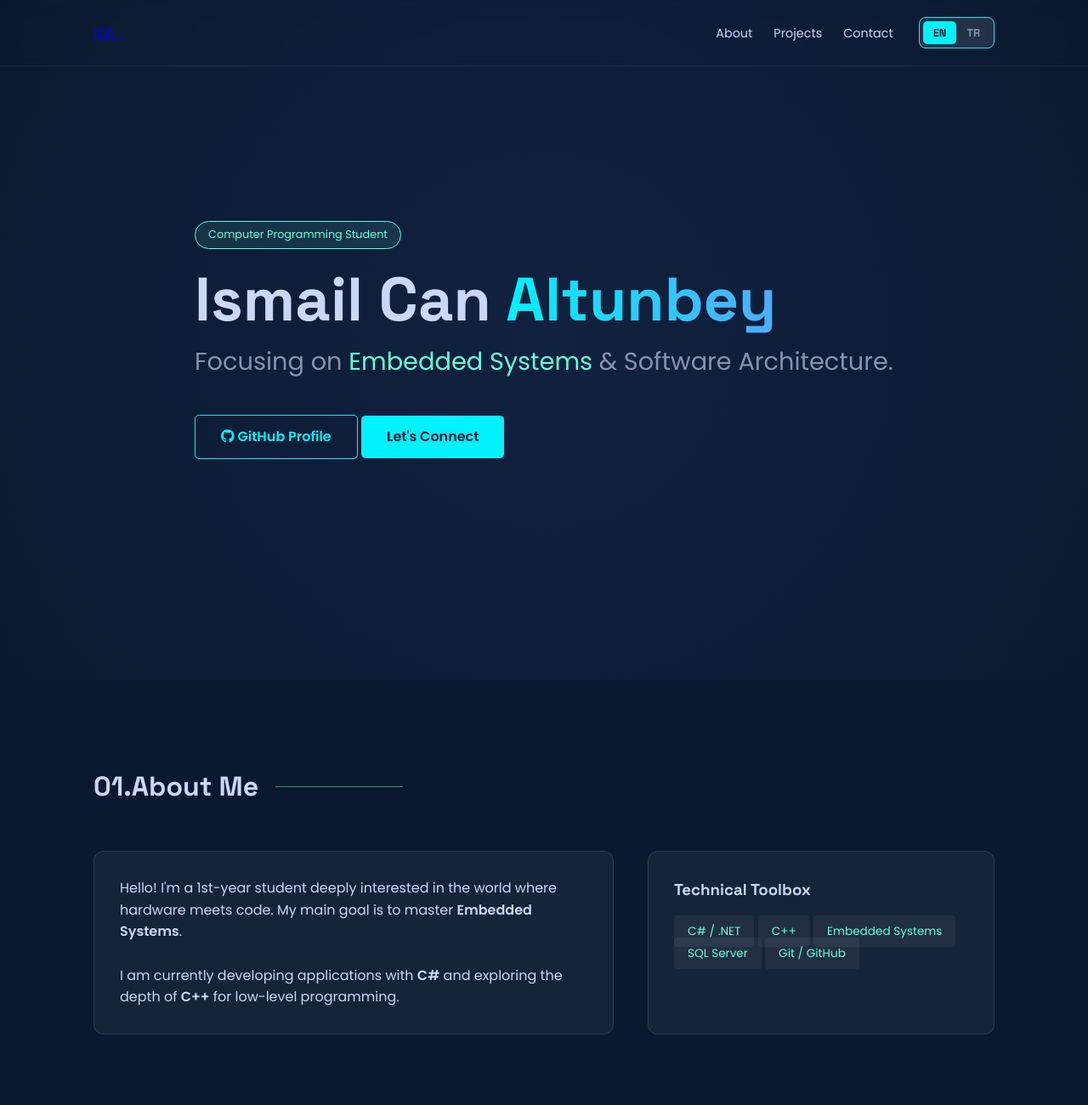
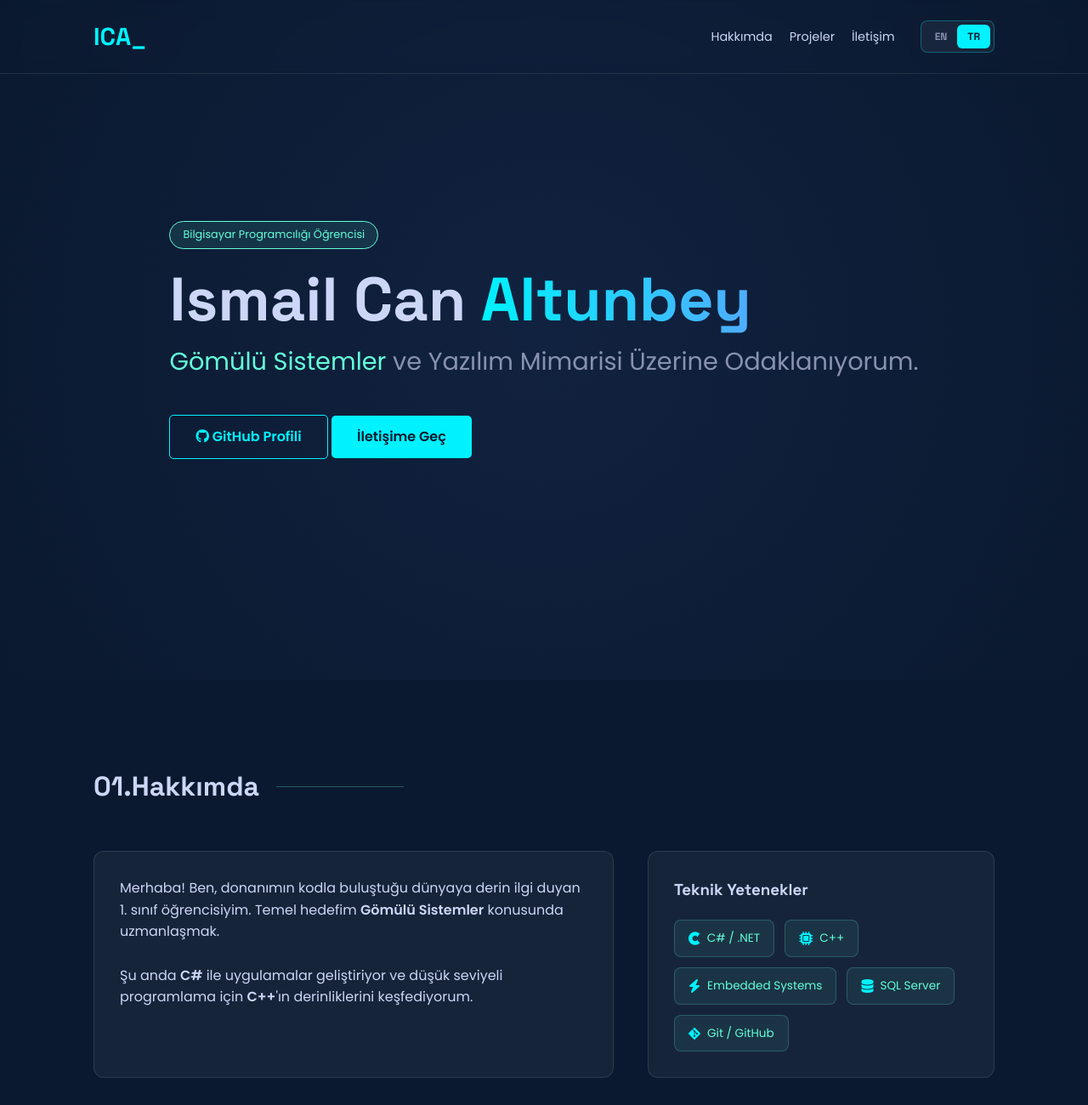
Before and after one commit to ismailcaltunbey-lgtm/Portfolio, a plain HTML site: page index.html in a window 1280 px wide. Shown: the top 1300 px of the page at 85% size. Drawn offline with Linux system fonts and the light colour scheme.

Commit message:
Update index.html

```diff
--- a/index.html
+++ b/index.html
@@ -6,7 +6,7 @@
     <title>Ismail Can Altunbey | Portfolio</title>
     <!-- Google Fonts -->
     <link href="https://fonts.googleapis.com/css2?family=Space+Grotesk:wght@300;400;600;700&family=Poppins:wght@300;400;600&display=swap" rel="stylesheet">
-    <!-- Font Awesome -->
+    <!-- Font Awesome (Icons) -->
     <link rel="stylesheet" href="https://cdnjs.cloudflare.com/ajax/libs/font-awesome/6.4.0/css/all.min.css">
 
     <style>
@@ -21,7 +21,12 @@
             --transition: all 0.3s cubic-bezier(0.645, 0.045, 0.355, 1);
         }
 
-        * { margin: 0; padding: 0; box-sizing: border-box; scroll-behavior: smooth; }
+        * {
+            margin: 0;
+            padding: 0;
+            box-sizing: border-box;
+            scroll-behavior: smooth;
+        }
 
         body {
             font-family: 'Poppins', sans-serif;
@@ -31,11 +36,27 @@
             overflow-x: hidden;
         }
 
-        h1, h2, h3, .logo { font-family: 'Space Grotesk', sans-serif; }
-        .container { max-width: 1100px; margin: 0 auto; padding: 0 20px; }
-        .bg-glow { position: fixed; top: 0; left: 0; width: 100%; height: 100%; z-index: -1; background: radial-gradient(circle at 50% 50%, #112240 0%, #0a192f 100%); }
+        h1, h2, h3, .logo {
+            font-family: 'Space Grotesk', sans-serif;
+        }
 
-        /* Navbar & Language Switcher */
+        .container {
+            max-width: 1100px;
+            margin: 0 auto;
+            padding: 0 20px;
+        }
+
+        .bg-glow {
+            position: fixed;
+            top: 0;
+            left: 0;
+            width: 100%;
+            height: 100%;
+            z-index: -1;
+            background: radial-gradient(circle at 50% 50%, #112240 0%, #0a192f 100%);
+        }
+
+        /* --- Navbar & Language Switch --- */
         .navbar {
             padding: 20px 0;
             position: fixed;
@@ -46,34 +67,65 @@
             border-bottom: 1px solid rgba(255, 255, 255, 0.1);
         }
 
-        .navbar .container { display: flex; justify-content: space-between; align-items: center; }
+        .navbar .container {
+            display: flex;
+            justify-content: space-between;
+            align-items: center;
+        }
 
-        .nav-right { display: flex; align-items: center; gap: 30px; }
+        .nav-right {
+            display: flex;
+            align-items: center;
+            gap: 30px;
+        }
 
-        .nav-links { display: flex; list-style: none; gap: 25px; }
-        .nav-links a { text-decoration: none; color: var(--text-main); font-size: 0.9rem; transition: var(--transition); }
-        .nav-links a:hover { color: var(--accent); }
+        .logo {
+            font-size: 1.8rem;
+            font-weight: 700;
+            color: var(--primary-color);
+            text-decoration: none;
+        }
 
-        /* Dil Değiştirici Tasarımı */
+        .logo span {
+            animation: blink 1s infinite;
+        }
+
+        .nav-links {
+            display: flex;
+            list-style: none;
+            gap: 20px;
+        }
+
+        .nav-links a {
+            text-decoration: none;
+            color: var(--text-main);
+            font-size: 0.9rem;
+            transition: var(--transition);
+        }
+
+        .nav-links a:hover {
+            color: var(--accent);
+        }
+
+        /* Language Switcher Button Style */
         .lang-switcher {
             display: flex;
-            background: rgba(255, 255, 255, 0.1);
+            background: rgba(255, 255, 255, 0.05);
             padding: 4px;
             border-radius: 8px;
-            border: 1px solid var(--primary-color);
-            position: relative;
+            border: 1px solid rgba(0, 242, 254, 0.3);
         }
 
         .lang-btn {
-            padding: 5px 12px;
+            padding: 6px 12px;
             border: none;
             background: transparent;
             color: var(--text-dim);
             cursor: pointer;
             font-family: 'Space Grotesk', sans-serif;
             font-weight: bold;
-            font-size: 0.8rem;
-            border-radius: 5px;
+            font-size: 0.75rem;
+            border-radius: 6px;
             transition: var(--transition);
             position: relative;
         }
@@ -83,7 +135,6 @@
             color: var(--bg-dark);
         }
 
-        /* Tooltip (Üzerine gelince yazı çıkması) */
         .lang-btn::before {
             content: attr(data-tooltip);
             position: absolute;
@@ -95,7 +146,6 @@
             padding: 4px 8px;
             border-radius: 4px;
             font-size: 0.7rem;
-            white-space: nowrap;
             opacity: 0;
             visibility: hidden;
             transition: var(--transition);
@@ -107,46 +157,225 @@
             transform: translateX(-50%) translateY(0);
         }
 
-        /* Hero */
-        .hero { height: 100vh; display: flex; align-items: center; position: relative; }
-        .badge { color: var(--accent); background: rgba(100, 255, 218, 0.1); padding: 5px 15px; border-radius: 20px; font-size: 0.8rem; margin-bottom: 20px; display: inline-block; border: 1px solid var(--accent); }
-        .hero h1 { font-size: clamp(2.5rem, 8vw, 4.5rem); margin-bottom: 10px; line-height: 1.1; }
-        .highlight { background: linear-gradient(to right, var(--primary-color), var(--secondary-color)); -webkit-background-clip: text; -webkit-text-fill-color: transparent; }
-        .subtitle { font-size: clamp(1.1rem, 3vw, 1.8rem); color: var(--text-dim); margin-bottom: 40px; }
+        /* --- Hero Section --- */
+        .hero {
+            height: 100vh;
+            display: flex;
+            align-items: center;
+            position: relative;
+        }
 
-        .btn { padding: 12px 30px; border-radius: 5px; text-decoration: none; font-weight: 600; transition: var(--transition); display: inline-block; }
-        .primary-btn { border: 1px solid var(--primary-color); color: var(--primary-color); }
-        .primary-btn:hover { background: rgba(0, 242, 254, 0.1); transform: translateY(-5px); box-shadow: 0 10px 20px rgba(0, 242, 254, 0.2); }
-        .secondary-btn { background: var(--primary-color); color: var(--bg-dark); }
+        .badge {
+            color: var(--accent);
+            background: rgba(100, 255, 218, 0.1);
+            padding: 5px 15px;
+            border-radius: 20px;
+            font-size: 0.8rem;
+            margin-bottom: 20px;
+            display: inline-block;
+            border: 1px solid var(--accent);
+        }
 
-        /* Sections */
-        section { padding: 100px 0; }
-        .section-title { font-size: 2rem; margin-bottom: 50px; display: flex; align-items: center; color: var(--text-main); }
-        .section-title::after { content: ""; height: 1px; width: 150px; background: var(--accent); margin-left: 20px; opacity: 0.5; }
-        .card { background: var(--bg-card); padding: 30px; border-radius: 12px; border: 1px solid rgba(255, 255, 255, 0.1); transition: var(--transition); }
-        .card:hover { border-color: var(--primary-color); transform: translateY(-5px); }
+        .hero h1 {
+            font-size: clamp(2.5rem, 8vw, 4.5rem);
+            margin-bottom: 10px;
+            line-height: 1.1;
+        }
 
-        .about-grid { display: grid; grid-template-columns: 3fr 2fr; gap: 40px; }
-        .tag { background: rgba(255, 255, 255, 0.05); padding: 8px 15px; border-radius: 4px; font-size: 0.85rem; color: var(--accent); border: 1px solid transparent; }
+        .highlight {
+            background: linear-gradient(to right, var(--primary-color), var(--secondary-color));
+            -webkit-background-clip: text;
+            -webkit-text-fill-color: transparent;
+        }
 
-        .project-grid { display: grid; grid-template-columns: repeat(auto-fit, minmax(300px, 1fr)); gap: 20px; }
-        .project-card { background: var(--bg-card); padding: 40px; border-radius: 12px; border: 1px solid rgba(255, 255, 255, 0.1); display: flex; flex-direction: column; justify-content: space-between; }
-        .project-icon { font-size: 2.5rem; color: var(--primary-color); margin-bottom: 20px; }
+        .subtitle {
+            font-size: clamp(1.1rem, 3vw, 1.8rem);
+            color: var(--text-dim);
+            margin-bottom: 40px;
+        }
 
-        .contact-wrapper { display: flex; justify-content: center; gap: 40px; margin-top: 30px; }
-        .contact-item { text-decoration: none; color: var(--text-main); text-align: center; transition: var(--transition); }
-        .contact-item i { font-size: 2.5rem; color: var(--primary-color); display: block; margin-bottom: 10px; }
-        .contact-item:hover { color: var(--accent); transform: translateY(-5px); }
+        .btn {
+            padding: 12px 30px;
+            border-radius: 5px;
+            text-decoration: none;
+            font-weight: 600;
+            transition: var(--transition);
+            display: inline-block;
+        }
 
-        footer { text-align: center; padding: 40px 0; color: var(--text-dim); border-top: 1px solid rgba(255, 255, 255, 0.05); }
+        .primary-btn {
+            background: transparent;
+            border: 1px solid var(--primary-color);
+            color: var(--primary-color);
+        }
 
-        /* Çoklu Dil Gizleme */
+        .primary-btn:hover {
+            background: rgba(0, 242, 254, 0.1);
+            transform: translateY(-5px);
+        }
+
+        .secondary-btn {
+            background: var(--primary-color);
+            color: var(--bg-dark);
+        }
+
+        /* --- Sections Common --- */
+        section {
+            padding: 100px 0;
+        }
+
+        .section-title {
+            font-size: 2rem;
+            margin-bottom: 50px;
+            display: flex;
+            align-items: center;
+            color: var(--text-main);
+        }
+
+        .section-title::after {
+            content: "";
+            height: 1px;
+            width: 150px;
+            background: var(--accent);
+            margin-left: 20px;
+            opacity: 0.3;
+        }
+
+        .card {
+            background: var(--bg-card);
+            padding: 30px;
+            border-radius: 12px;
+            border: 1px solid rgba(255, 255, 255, 0.1);
+            transition: var(--transition);
+        }
+
+        /* --- About Section & Skills Fix --- */
+        .about-grid {
+            display: grid;
+            grid-template-columns: 3fr 2fr;
+            gap: 40px;
+        }
+
+        .skills-tags {
+            display: flex;
+            flex-wrap: wrap; /* Kutuların taşmasını önler, alt satıra atar */
+            gap: 12px; /* Kutular arası boşluk */
+            margin-top: 20px;
+        }
+
+        .tag {
+            background: rgba(100, 255, 218, 0.08);
+            border: 1px solid rgba(100, 255, 218, 0.2);
+            padding: 10px 16px;
+            border-radius: 8px;
+            font-size: 0.85rem;
+            color: var(--accent);
+            display: flex;
+            align-items: center;
+            gap: 8px;
+            white-space: nowrap; /* Metnin bölünmesini engeller */
+            transition: var(--transition);
+        }
+
+        .tag i {
+            font-size: 1rem;
+            color: var(--primary-color);
+        }
+
+        .tag:hover {
+            background: rgba(0, 242, 254, 0.1);
+            border-color: var(--primary-color);
+            transform: translateY(-3px);
+        }
+
+        /* --- Projects --- */
+        .project-grid {
+            display: grid;
+            grid-template-columns: repeat(auto-fit, minmax(300px, 1fr));
+            gap: 20px;
+        }
+
+        .project-card {
+            background: var(--bg-card);
+            padding: 40px;
+            border-radius: 12px;
+            border: 1px solid rgba(255, 255, 255, 0.1);
+            display: flex;
+            flex-direction: column;
+            justify-content: space-between;
+            transition: var(--transition);
+        }
+
+        .project-card:hover {
+            transform: translateY(-10px);
+            border-color: var(--primary-color);
+        }
+
+        .project-icon {
+            font-size: 2.5rem;
+            color: var(--primary-color);
+            margin-bottom: 20px;
+        }
+
+        .project-tech {
+            margin: 20px 0;
+            font-size: 0.8rem;
+            color: var(--accent);
+            font-family: monospace;
+        }
+
+        .project-link {
+            text-decoration: none;
+            color: var(--text-main);
+            font-weight: 600;
+            display: flex;
+            align-items: center;
+            gap: 10px;
+        }
+
+        /* --- Contact --- */
+        .contact-wrapper {
+            display: flex;
+            justify-content: center;
+            gap: 40px;
+            margin-top: 30px;
+        }
+
+        .contact-item {
+            text-decoration: none;
+            color: var(--text-main);
+            text-align: center;
+            transition: var(--transition);
+        }
+
+        .contact-item i {
+            font-size: 2rem;
+            color: var(--primary-color);
+            display: block;
+            margin-bottom: 10px;
+        }
+
+        .contact-item:hover {
+            color: var(--accent);
+            transform: translateY(-5px);
+        }
+
+        /* --- Multilingual Display --- */
         [data-lang] { display: none; }
         body.lang-en [data-lang="en"] { display: inline-block; }
         body.lang-tr [data-lang="tr"] { display: inline-block; }
-        /* Özel durum: paragraf/div gibi blok elemanlar için */
-        body.lang-en div[data-lang="en"], body.lang-en p[data-lang="en"] { display: block; }
-        body.lang-tr div[data-lang="tr"], body.lang-tr p[data-lang="tr"] { display: block; }
+        body.lang-en p[data-lang="en"], body.lang-en div[data-lang="en"] { display: block; }
+        body.lang-tr p[data-lang="tr"], body.lang-tr div[data-lang="tr"] { display: block; }
+
+        footer {
+            text-align: center;
+            padding: 40px 0;
+            color: var(--text-dim);
+            font-size: 0.8rem;
+            border-top: 1px solid rgba(255, 255, 255, 0.05);
+        }
+
+        @keyframes blink { 50% { opacity: 0; } }
 
         @media (max-width: 768px) {
             .about-grid { grid-template-columns: 1fr; }
@@ -154,7 +383,7 @@
         }
     </style>
 </head>
-<body class="lang-en"> <!-- Varsayılan Dil İngilizce -->
+<body class="lang-tr"> <!-- Varsayılan Dil Türkçe -->
 
     <div class="bg-glow"></div>
 
@@ -168,11 +397,9 @@
                     <li><a href="#projects"><span data-lang="en">Projects</span><span data-lang="tr">Projeler</span></a></li>
                     <li><a href="#contact"><span data-lang="en">Contact</span><span data-lang="tr">İletişim</span></a></li>
                 </ul>
-
-                <!-- Dil Değiştirici -->
                 <div class="lang-switcher">
-                    <button class="lang-btn active" onclick="switchLang('en')" data-tooltip="English">EN</button>
-                    <button class="lang-btn" onclick="switchLang('tr')" data-tooltip="Türkçe">TR</button>
+                    <button class="lang-btn" onclick="switchLang('en')" data-tooltip="English">EN</button>
+                    <button class="lang-btn active" onclick="switchLang('tr')" data-tooltip="Türkçe">TR</button>
                 </div>
             </div>
         </div>
@@ -217,12 +444,12 @@
                 </div>
                 <div class="skills-box card">
                     <h3 data-lang="en">Technical Toolbox</h3><h3 data-lang="tr">Teknik Yetenekler</h3>
-                    <div class="skills-tags" style="margin-top:20px">
-                        <span class="tag">C# / .NET</span>
-                        <span class="tag">C++</span>
-                        <span class="tag">Embedded Systems</span>
-                        <span class="tag">SQL Server</span>
-                        <span class="tag">Git / GitHub</span>
+                    <div class="skills-tags">
+                        <span class="tag"><i class="fab fa-cuttlefish"></i> C# / .NET</span>
+                        <span class="tag"><i class="fas fa-microchip"></i> C++</span>
+                        <span class="tag"><i class="fas fa-bolt"></i> Embedded Systems</span>
+                        <span class="tag"><i class="fas fa-database"></i> SQL Server</span>
+                        <span class="tag"><i class="fab fa-git-alt"></i> Git / GitHub</span>
                     </div>
                 </div>
             </div>
@@ -234,11 +461,11 @@
         <div class="container">
             <h2 class="section-title">02. <span data-lang="en">Projects</span><span data-lang="tr">Projeler</span></h2>
             <div class="project-grid">
-                <div class="project-card">
+                <div class="project-card card">
                     <div>
                         <div class="project-icon"><i class="fas fa-terminal"></i></div>
                         <h3>Student Management System</h3>
-                        <p data-lang="en">A console-based backend system designed in C# to handle database operations for student information.</p>
+                        <p data-lang="en">A console-based system designed in C# to handle database operations for student information.</p>
                         <p data-lang="tr">Öğrenci bilgilerini ve veritabanı işlemlerini yönetmek için C# ile tasarlanmış konsol tabanlı bir sistem.</p>
                         <div class="project-tech">C# | .NET</div>
                     </div>
@@ -247,15 +474,17 @@
                     </a>
                 </div>
 
-                <div class="project-card">
+                <div class="project-card card">
                     <div>
                         <div class="project-icon"><i class="fas fa-microchip"></i></div>
-                        <h3 data-lang="en">Embedded Projects</h3><h3 data-lang="tr">Gömülü Sistem Projeleri</h3>
+                        <h3 data-lang="en">Embedded Projects</h3><h3 data-lang="tr">Gömülü Sistemler</h3>
                         <p data-lang="en">Microcontroller projects using C++. Coming soon to my GitHub!</p>
                         <p data-lang="tr">C++ kullanan mikrodenetleyici projeleri. Yakında GitHub'ımda!</p>
                         <div class="project-tech">C++ | Arduino | STM32</div>
                     </div>
-                    <span class="tag" data-lang="en">In Progress</span><span class="tag" data-lang="tr">Devam Ediyor</span>
+                    <span class="tag" style="border:none; background:rgba(255,255,255,0.1)">
+                        <span data-lang="en">In Progress</span><span data-lang="tr">Devam Ediyor</span>
+                    </span>
                 </div>
             </div>
         </div>
@@ -292,10 +521,7 @@
 
     <script>
         function switchLang(lang) {
-            // Body class'ını değiştir
             document.body.className = 'lang-' + lang;
-
-            // Butonların aktiflik durumunu güncelle
             const btns = document.querySelectorAll('.lang-btn');
             btns.forEach(btn => {
                 btn.classList.remove('active');
@@ -303,17 +529,13 @@
                     btn.classList.add('active');
                 }
             });
-
-            // Seçimi kaydet (sayfa yenilense de gitmez)
             localStorage.setItem('preferredLang', lang);
         }
 
-        // Sayfa açıldığında kaydedilen dili yükle
         window.onload = () => {
-            const savedLang = localStorage.getItem('preferredLang') || 'en';
+            const savedLang = localStorage.getItem('preferredLang') || 'tr';
             switchLang(savedLang);
         };
     </script>
-
 </body>
 </html>
```
